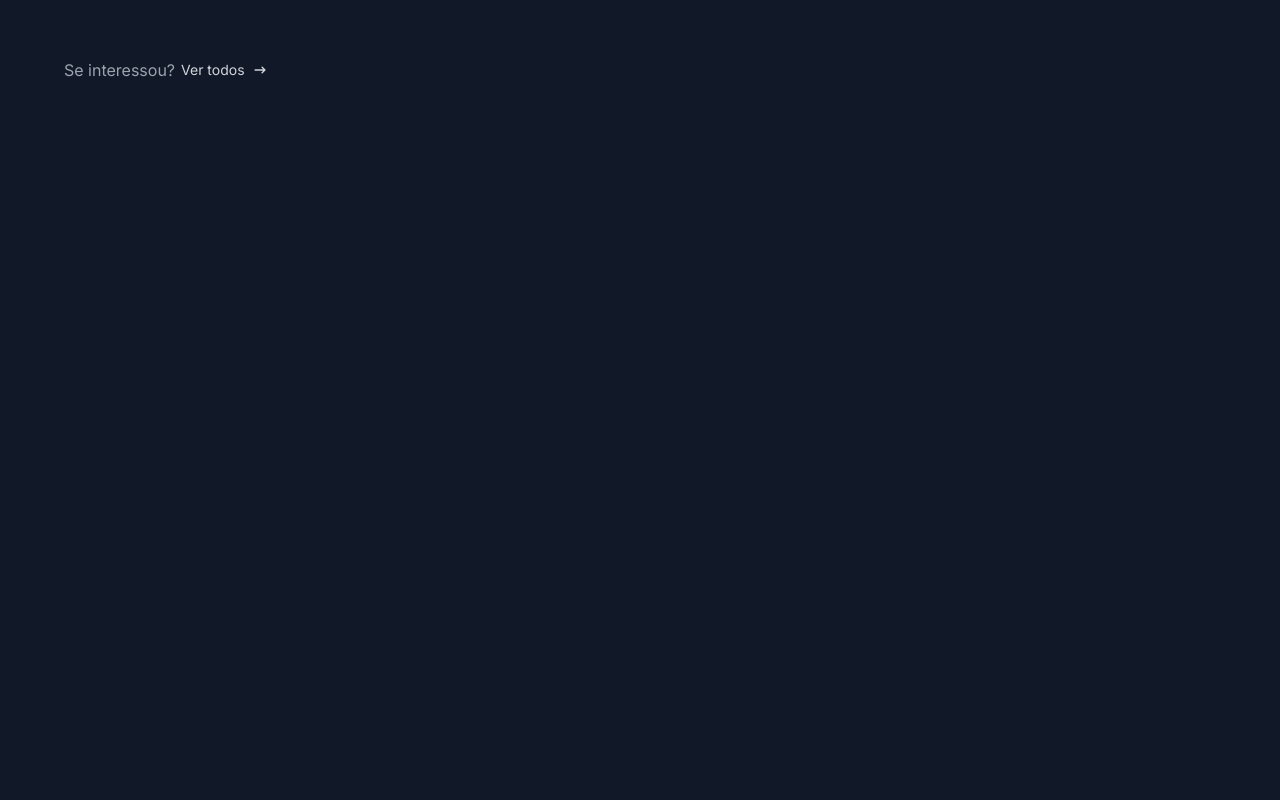
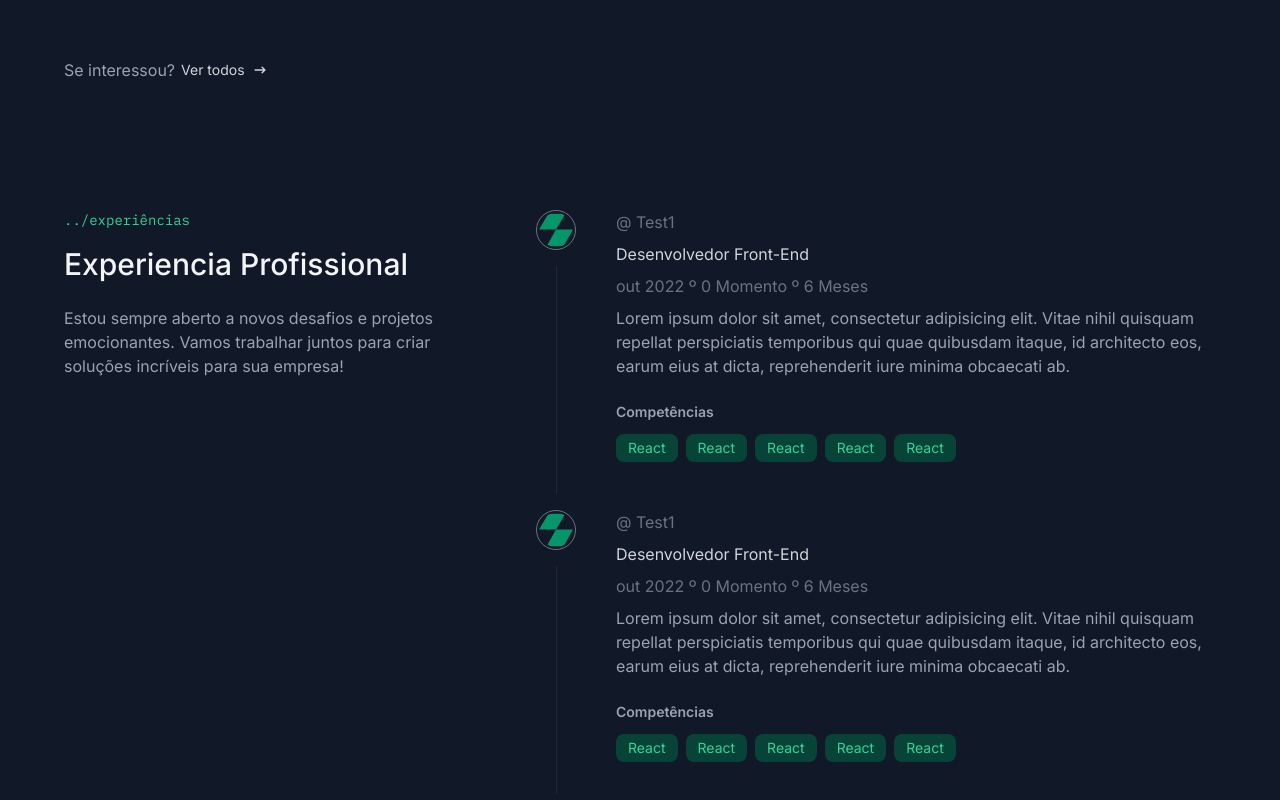
Before and after one commit to pablocabugueira/portfolio, a Next.js app: page / in a window 1280 px wide. Shown: the part 2268-3068 px from the top of the page. Before the commit the page ends 2414 px from the top, so only its background shows below. Built offline with nearby package versions, Linux system fonts and the light colour scheme.

Commit message:
create work experience section

```diff
--- /dev/null
+++ b/app/components/pages/home/work-experience/experience-item.tsx
@@ -0,0 +1,52 @@
+import { TechBadge } from "@/app/components/tech-badge"
+import Image from "next/image"
+
+export const ExperienceItem = () => {
+    return (
+        <div className="grid grid-cols-[40px,1fr] gap-4 md:gap-10">
+            <div className="flex flex-col items-center gap-4">
+                <div className="rounded-full border border-gray-500 p-0.5">
+                    <Image
+                        src="/images/icons/project-title-icon.svg"
+                        width={40}
+                        height={40}
+                        className="rounded-full"
+                        alt="Logo da empresa X"
+                    />
+                </div>
+                <div className="h-full w-[1px] bg-gray-800" />
+            </div>
+
+            <div>
+                <div className="flex flex-col gap-2 text-sm sm:text-base">
+                    <a
+                        href="l"
+                        target="_blank"
+                        className="text-gray-500 hover:text-emerald-500 transition-colors"
+                    >
+                        @ Test1
+                    </a>
+                    <h4 className="text-gray-300">
+                        Desenvolvedor Front-End
+                    </h4>
+                    <span className="text-gray-500">
+                        out 2022 º 0 Momento º 6 Meses
+                    </span>
+                    <p className="text-gray-400">
+                        Lorem ipsum dolor sit amet, consectetur adipisicing elit. Vitae nihil quisquam repellat perspiciatis temporibus qui quae quibusdam itaque, id architecto eos, earum eius at dicta, reprehenderit iure minima obcaecati ab.
+                    </p>
+                </div>
+
+                <h3 className="text-gray-400 text-sm mb-3 mt-6 font-semibold">Competências</h3>
+                <div className="flex gap-x-2 gap-y-3 flex-wrap lg:max-w-[350px] mb-8">
+                    <TechBadge name="React" />
+                    <TechBadge name="React" />
+                    <TechBadge name="React" />
+                    <TechBadge name="React" />
+                    <TechBadge name="React" />
+                </div>
+            </div>
+        </div>
+
+    )
+}
--- /dev/null
+++ b/app/components/pages/home/work-experience/index.tsx
@@ -0,0 +1,23 @@
+import { SectionTitle } from "@/app/components/section-title"
+import { ExperienceItem } from "./experience-item"
+
+export const WorkExperience = () => {
+    return (
+        <section className="container py-16 flex gap-10 md:gap-4 lg:gap-16 flex-col md:flex-row">
+            <div className="max-w-[420px]">
+                <SectionTitle
+                    subtitle="experiências"
+                    title="Experiencia Profissional"
+                />
+                <p className="text-gray-400 mt-6">
+                    Estou sempre aberto a novos desafios e projetos emocionantes. Vamos trabalhar juntos para criar soluções incríveis para sua empresa!
+                </p>
+            </div>
+
+            <div className="flex flex-col gap-4">
+                <ExperienceItem />
+                <ExperienceItem />
+            </div>
+        </section>
+    )
+}
--- a/app/page.tsx
+++ b/app/page.tsx
@@ -1,6 +1,7 @@
 import { HeroSection } from "./components/pages/home";
 import { HighlightedProjects } from "./components/pages/home/highlighted-projects";
 import { KnownTechs } from "./components/pages/home/known-techs";
+import { WorkExperience } from "./components/pages/home/work-experience";
 
 export default async function Home() {
   return (
@@ -8,6 +9,7 @@ export default async function Home() {
       <HeroSection />
       <KnownTechs />
       <HighlightedProjects />
+      <WorkExperience />
     </>
   )
 }
```
